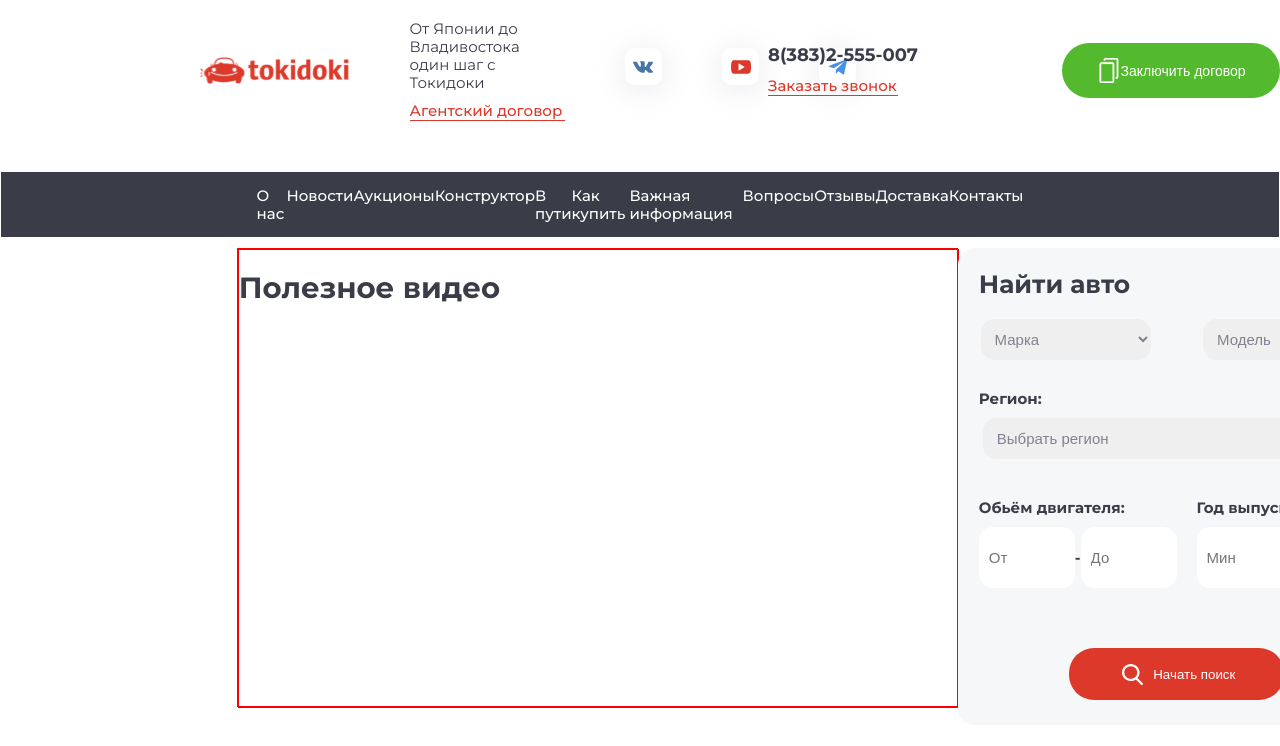
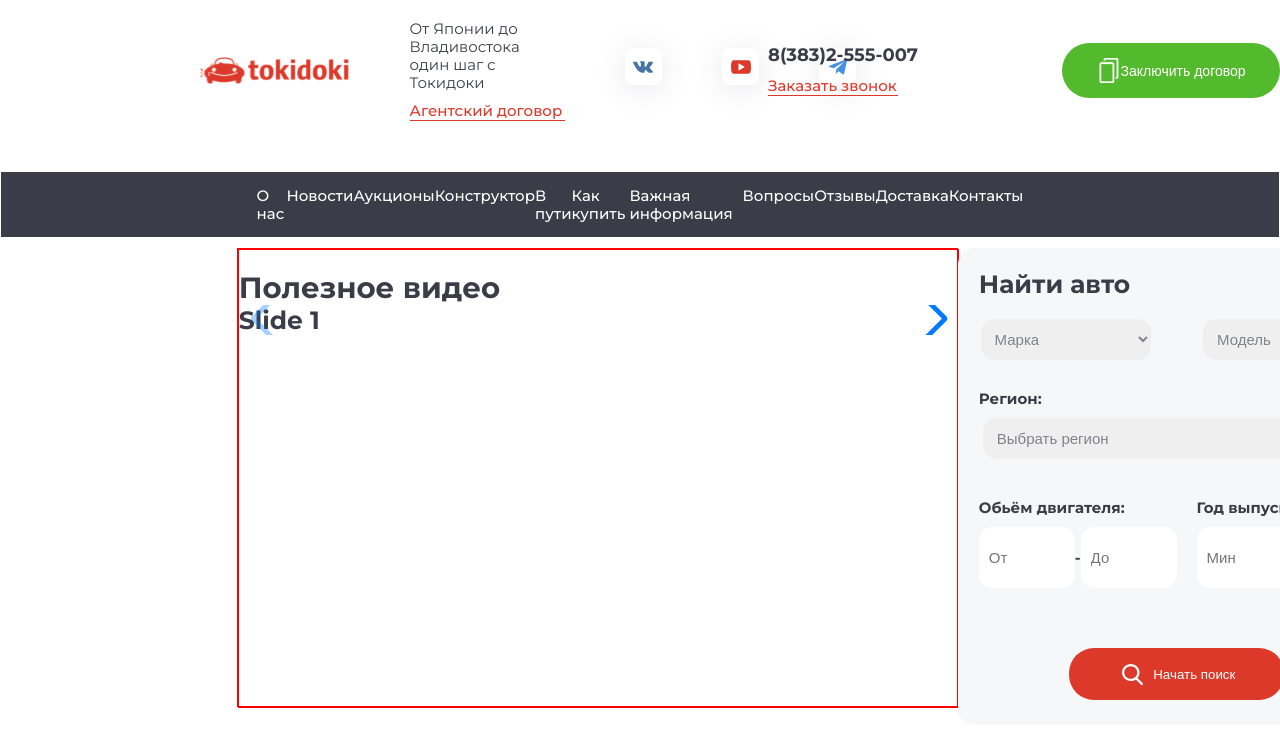
Before and after one commit to ManGroovia/toki-doki, a Next.js app: page / in a window 1280 px wide. Shown: the top 746 px of the page. Built offline with nearby package versions, Linux system fonts and the light colour scheme.

Commit message:
added swiper

```diff
--- a/components/Slider.tsx
+++ b/components/Slider.tsx
@@ -1,14 +1,24 @@
 import React from "react";
+import { Swiper, SwiperSlide } from "swiper/react";
+import "swiper/css";
+import "swiper/css/navigation";
+import { Navigation } from "swiper";
 
-
-
-const Slider =()=>{
-    return(
-        <>
-        <div className="slider">
+export default function App() {
+  return (
+    <>
+      <div className="slider">
+        <div className="left">
             <h3>Полезное видео</h3>
         </div>
-        </>
-    )
+        <div className="right">
+        <Swiper navigation={true} modules={[Navigation]} className="mySwiper">
+        <SwiperSlide>Slide 1</SwiperSlide>
+        <SwiperSlide>Slide 2</SwiperSlide>
+        <SwiperSlide>Slide 3</SwiperSlide>
+      </Swiper>
+        </div>
+      </div>
+    </>
+  );
 }
-export default Slider;
--- a/package.json
+++ b/package.json
@@ -24,6 +24,7 @@
     "saas": "^1.0.0",
     "sass": "^1.62.1",
     "slick-carousel": "^1.8.1",
+    "swiper": "^9.3.2",
     "typescript": "5.0.4"
   }
 }
```
Also changed, not shown: components/Form.tsx (deleted), 1 other file (tests, documents, lock files or other folders).
